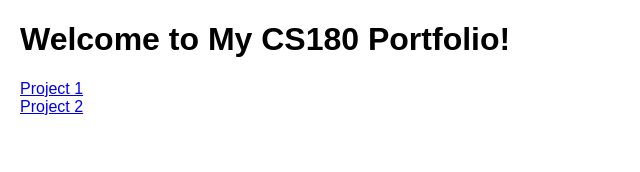
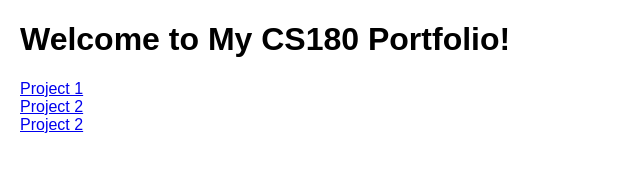
Before and after one commit to Jason-Lee08/cs_180, a plain HTML site: page index.html in a window 1280 px wide. Shown: the full height of the page, 0-640 px from the left. Drawn offline with Linux system fonts and the light colour scheme.

Commit message:
added proj 3 to home page

```diff
--- a/index.html
+++ b/index.html
@@ -14,5 +14,7 @@
     <a href="./1/index.html">Project 1</a>
     <br>
     <a href="./2/index.html">Project 2</a>
+    <br>
+    <a href="./3/index.html">Project 2</a>
 </body>
 </html>
```
